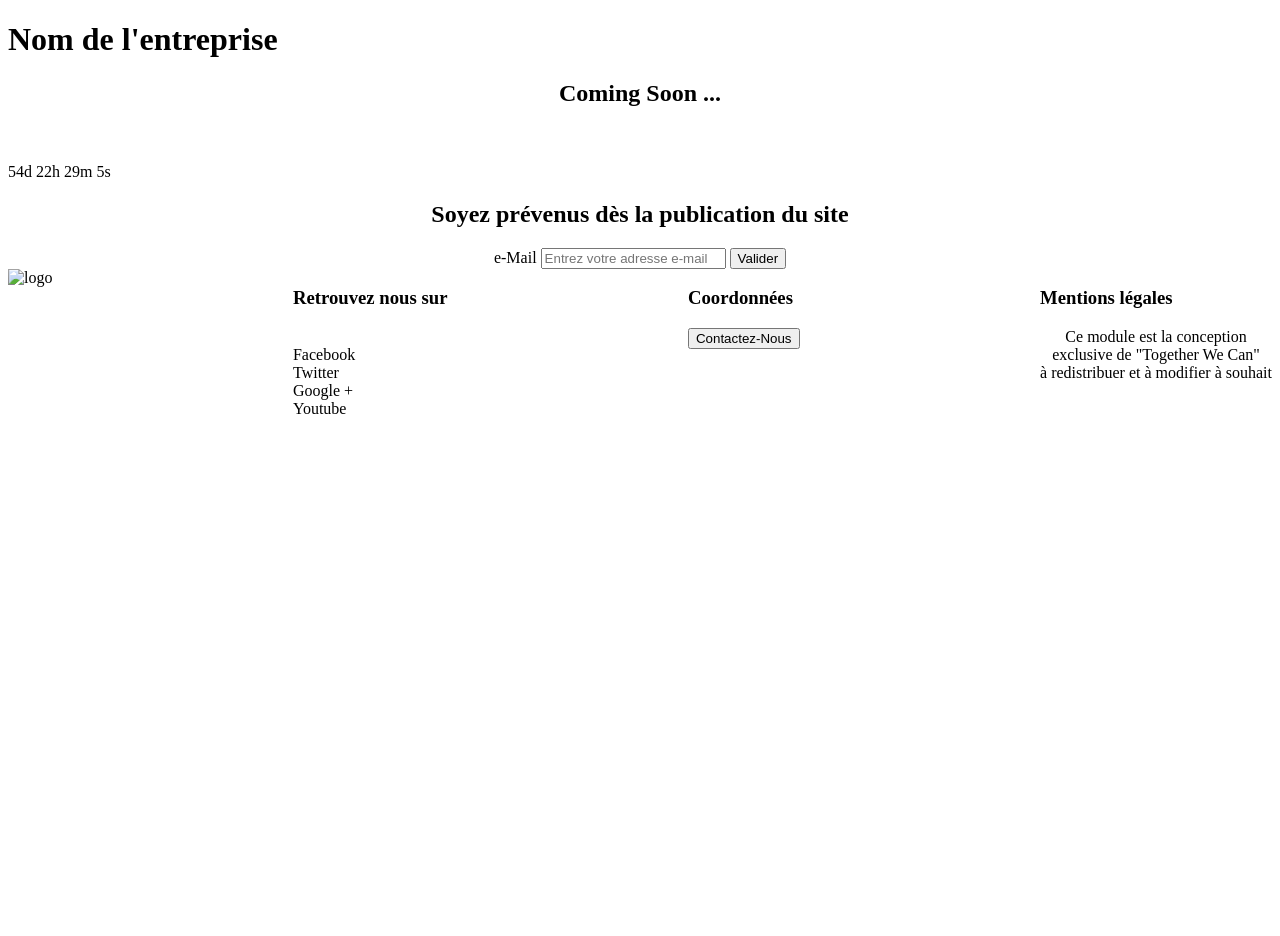
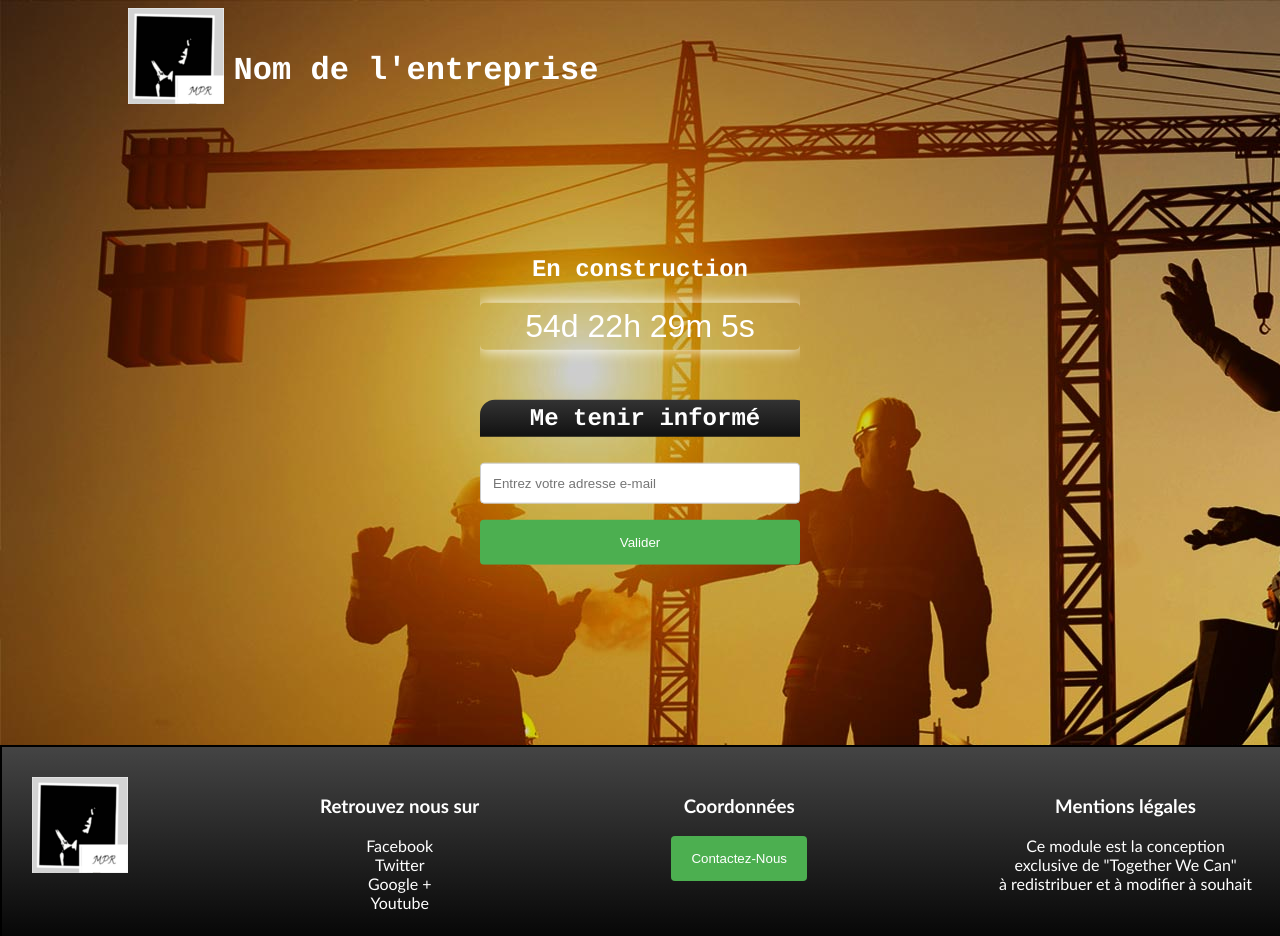
Before and after one commit to RMPR/Coming-soon, a plain HTML site: page index.html in a window 1280 px wide. Before the commit the page ends 800 px from the top, so only its background shows below. Drawn offline with Linux system fonts and the light colour scheme.

Commit message:
Version Alpha

```diff
--- a/index.css
+++ b/index.css
@@ -1,6 +1,132 @@
+/* Conteneur global de la page */
+html, body {
+	margin: 0;
+	background-image: url('7.jpg');
 
-#footer
-{
+
+}
+h1 h2 {
+	text-transform: uppercase;
+	letter-spacing: 0.1em;
+
+}
+.background {
+	height: 80%;
+	color: white;
+	font-family: "Courrier New", Courier, monospace;
+}
+.header {
+	position: absolute;
+	top: 1%;
+	left: 10%;
+	max-height: 20%;
+	overflow: hidden;
+}
+.header .logo {
+	display: inline-block;
+}
+.header h1 {
+	display: inline-block;
+	position: relative;
+	bottom: 25px;
+}
+.main{
+	position: absolute;
+	top: 50%;
+	left: 50%;
+	transform: translate(-50%, -50%);
+	text-align: center;
+	max-height: 80%;
+	overflow: hidden;
+	width: 25%;
+}
+form {
+	border-radius: 5px;
+	margin-top: 50px;
+}
+form h2 {
+	background: linear-gradient(#333333, #111);
+	color: white;
+	width: 100%;
+	padding: 5px;
+	border-radius: 15px 15px 0 0;
+}
+input[type=email] {
+    width: 100%;
+    padding: 12px;
+    border: 1px solid #ccc;
+    border-radius: 4px;
+    box-sizing: border-box;
+    margin-top: 6px;
+    margin-bottom: 16px;
+    resize: vertical;
+}
+input[type=submit], button {
+	background-color: #4CAF50;
+	color: white;
+	padding: 12px 20px;
+	border: none;
+	border-radius: 4px;
+	cursor: pointer;
+	height: 45px;
+	width: 100%;
+}
+input[type=submit]:hover, button:hover {
+	background-color: #45a049;
+}
+.horloge {
+	font-size: 2em;
+	padding: 5px;
+	font-family: Arial, Helvetica, sans-serif;
+	box-shadow: 0 0 15px;
+	border-radius: 5px;
+	transition-delay: 0.1s;
+	transition-duration: 1s;
+	transition-property: box-shadow, font-size;
+	-moz-transition-delay: 0.1s;
+	-moz-transition-duration: 1s;
+	-moz-transition-property: box-shadow, font-size;
+	-o-transition-delay: 0.1s;
+	-o-transition-duration: 1s;
+	-o-transition-property: box-shadow, font-size;
+}
+.horloge:hover {
+	font-size: 2.5em;
+	box-shadow: 0 0 25px;
+}
+hr {
+	margin: auto;
+	width: 40%;
+}
+.footer{
+	background: linear-gradient(#444444, black);
+	max-height: auto;
+	width: 100%;
+	border: 2px black solid;
+	color: white;
 	display: flex;
+	flex-wrap: wrap;
 	justify-content: space-between;
+	position: absolute;
+	bottom: -20%;
 }
+.footer div {
+	font-family: 'Trebuchet MS', 'Lucida Sans Unicode', 'Lucida Grande', 'Lucida Sans', Arial, sans-serif;
+	padding: 5px;
+	margin: 25px;
+	text-align: center;
+  }
+  footer a {
+	  display: block;
+	  text-decoration: none;
+	  color: white;
+  }
+  @media screen and (max-width: 767px) {
+	  .footer {
+		  position: absolute;
+		  bottom: -40em;
+	  }
+	  .main {
+		  width: 80%;
+	  }
+  }
--- a/index.html
+++ b/index.html
@@ -4,9 +4,7 @@
     <meta charset="UTF-8">
     <meta name="viewport" content="width=device-width, initial-scale=1.0" />
     <meta http-equiv="X-UA-Compatible" content="ie=edge" />
-	<link rel="stylesheet" type="text/css" href="index.css" />
-    <title>Coming Soon</title>
-        <script>
+    <script>
             // Date de destination
             var countDownDate = new Date("Jan 5, 2018 15:37:25").getTime();
 
@@ -36,41 +34,39 @@
                 }
             }, 1000);
         </script>
+	<link rel="stylesheet" type="text/css" href="index.css" />
+    <title>Coming Soon</title>
 </head>
 <body>
-<div id="background">   <!-- Va vcontenir un Gif en background -->
+<div class="background">   <!-- Va contenir un Gif en background -->
     <div class="header">
         <header>
+            <img src="Profile.png" alt="logo" class="logo"/>   <!-- Logo de l'entreprise -->
             <h1>Nom de l'entreprise</h1>
         </header>
     </div>
     <div class="main">  <!-- Conteneur du corps de la page -->
-        <h2 align="center">Coming Soon ...</h2><br /><br />
-        <div id="horloge"> <!-- Widget horloge qui va servir de compteur-->
-			NOTRE SITE SERA BIENTOT EN LIGNE!!
-
+        <h2>En construction</h2>
+        <div id="horloge" class="horloge"> <!-- Widget horloge qui va servir de compteur-->
         </div>
         <form action="traitement.php" align="center">  <!-- Inscription à la newsletter -->
-            <h2 >Soyez prévenus dès la publication du site</h2>
-            <label for="email" class="" required="required">
-                e-Mail
-            </label>
+            <h2>Me tenir informé</h2>
             <input type="email" name="email" id="email" placeholder="Entrez votre adresse e-mail" />
             <input type="submit" value="Valider" />
         </form>
     </div>
+</div>
 	<footer>
-    <div id="footer">    <!-- Informations en tout genre sur la boîte -->
-
+    <div class="footer">    <!-- Informations en tout genre sur la boîte -->
             <div class="foot">
-                <img src="#" alt="logo" />  <!-- Logo du site dans le footer -->
+                <img src="Profile.png" alt="logo" />  <!-- Logo du site dans le footer -->
             </div>
             <div class="foot">   <!-- Deuxième colonne du footer -->
-                <p><h3>Retrouvez nous sur</h3><br />
-                    Facebook<br />
-                    Twitter<br />
-                    Google +<br />
-                    Youtube <br />
+                <p><h3>Retrouvez nous sur</h3>
+                    <a href="#">Facebook</a>
+                    <a href="#">Twitter</a>
+                    <a href="#">Google +</a>
+                    <a href="#">Youtube</a>
                 </p>
             </div>
             <div class="foot">   <!-- Troisième colonne du footer -->
@@ -84,6 +80,6 @@
 
     </div>
 	</footer>
-</div>
+
 </body>
 </html>
```
